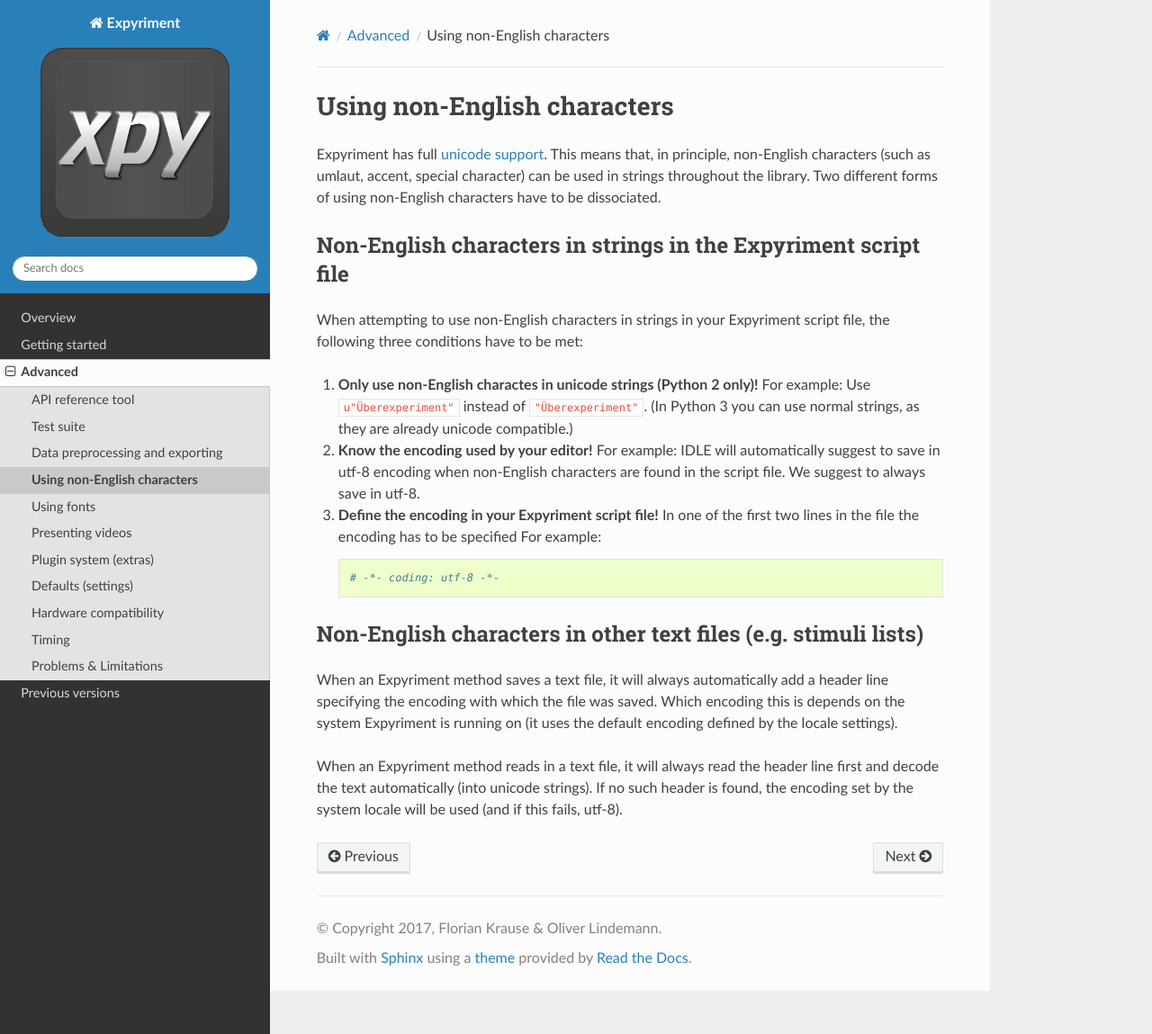
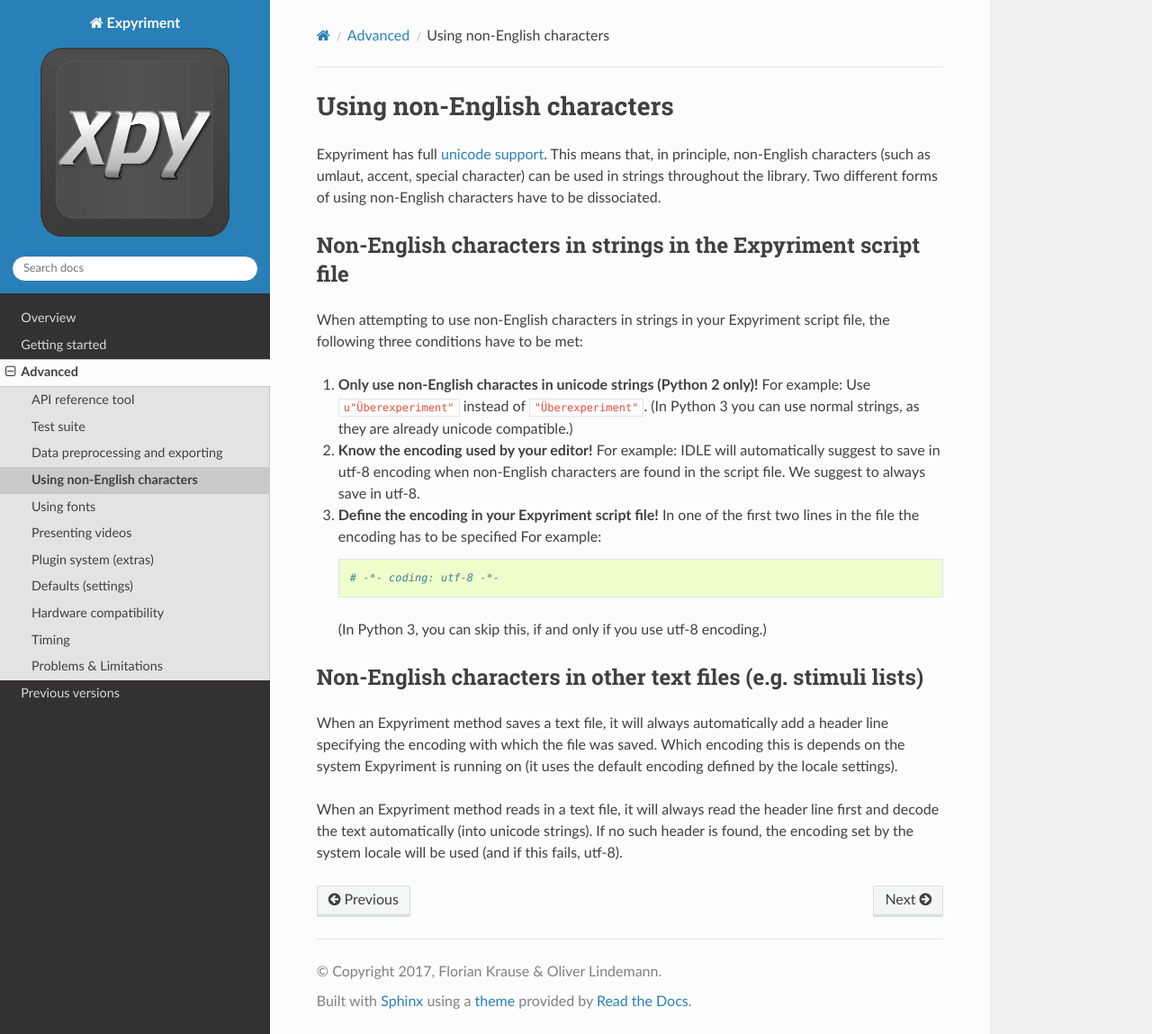
Before and after one commit to expyriment/expyriment, a Sphinx documentation site: the page built from documentation/sphinx/Unicode.rst, in a window 1280 px wide and 1149 px high. Shown: the whole window at 90% size. Built offline with Sphinx 7.4.7 and the Read the Docs theme 2.0.0, drawn with Linux system fonts in a browser that asks for light colours; pages that are not in the unit, such as notebooks, are missing from menus.

Commit message:
Update Unicode.rst

```diff
--- a/documentation/sphinx/Unicode.rst
+++ b/documentation/sphinx/Unicode.rst
@@ -24,6 +24,8 @@
 
      # -*- coding: utf-8 -*-
 
+  (In Python 3, you can skip this, if and only if you use utf-8 encoding.)
+
 Non-English characters in other text files (e.g. stimuli lists)
 ---------------------------------------------------------------
 When an Expyriment method saves a text file, it will always automatically add a
```
